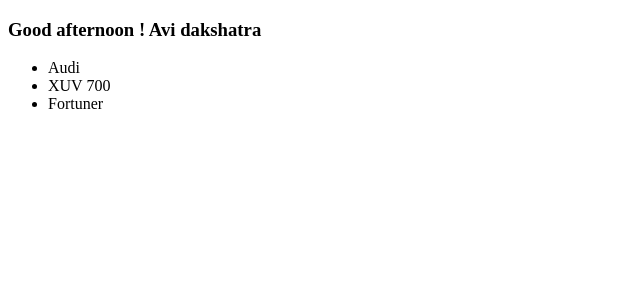
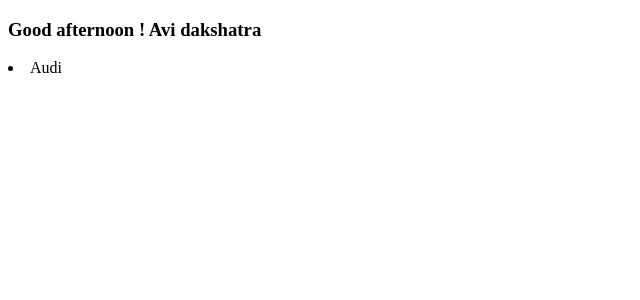
Before and after one commit to RohanMaher777/my-basic, a React (Create React App) app: page / in a window 1280 px wide. Shown: the top 300 px of the page, without its empty margins (0-640 px from the left). Built offline with nearby package versions, Linux system fonts and the light colour scheme.

Commit message:
second commit

```diff
--- a/src/App.js
+++ b/src/App.js
@@ -1,6 +1,6 @@
 import React from "react";
 import { HelloWorld } from "./HelloWorld";
-import Cars from "./components/Car";
+import Cars from "./components/Cars";
 
 function App(){
     return (
--- a/src/components/Car.js
+++ b/src/components/Car.js
@@ -1,15 +1,5 @@
-const cars = [ 'Audi', 'XUV 700', 'Fortuner']
-
-function Cars(){
-    return(
-        <div>
-            <ul>
-                {cars.map(car => {
-                    return (<li>{car}</li>)
-                })}
-            </ul>
-        </div>
-    )
+function Car (props){
+    return (<li>{props.carName}</li>)
 }
 
-export default Cars
+export default Car
--- /dev/null
+++ b/src/components/Cars.js
@@ -0,0 +1,19 @@
+import Car from "./Car"
+// const cars = [ 'Audi', 'XUV 700', 'Fortuner']
+
+function Cars(){
+
+    return(
+        // <div>
+        //     <ul>
+        //         {cars.map(car => {
+        //             return (<li>{car}</li>)
+        //         })}
+        //     </ul>
+        // </div>
+        <Car carName = "Audi"/>
+
+    )
+}
+
+export default Cars
```
